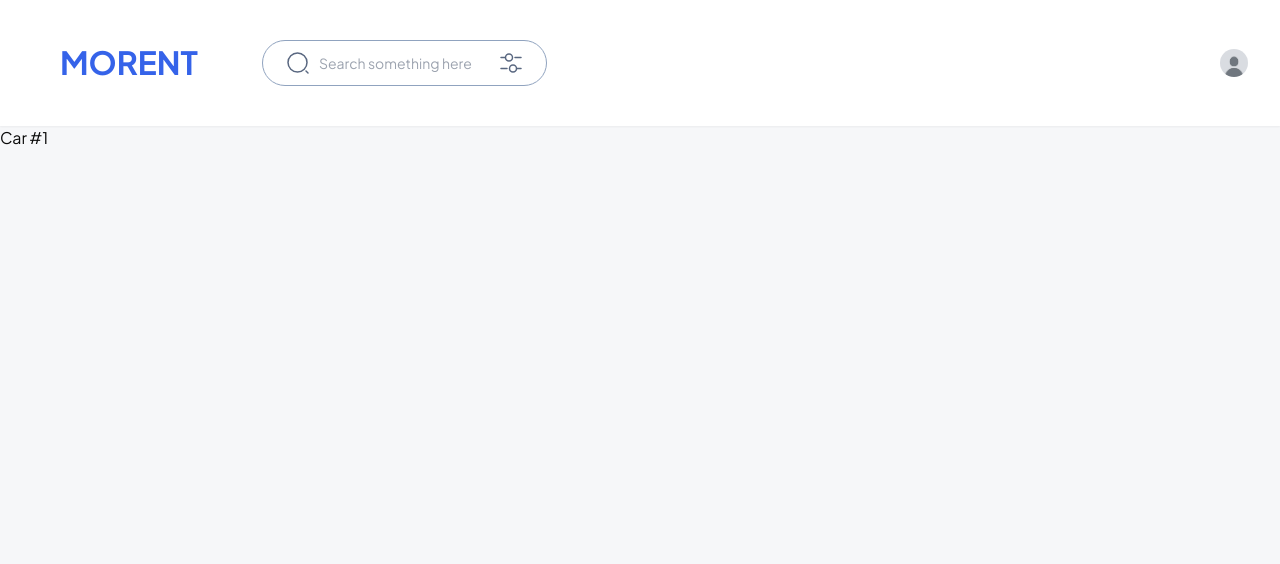
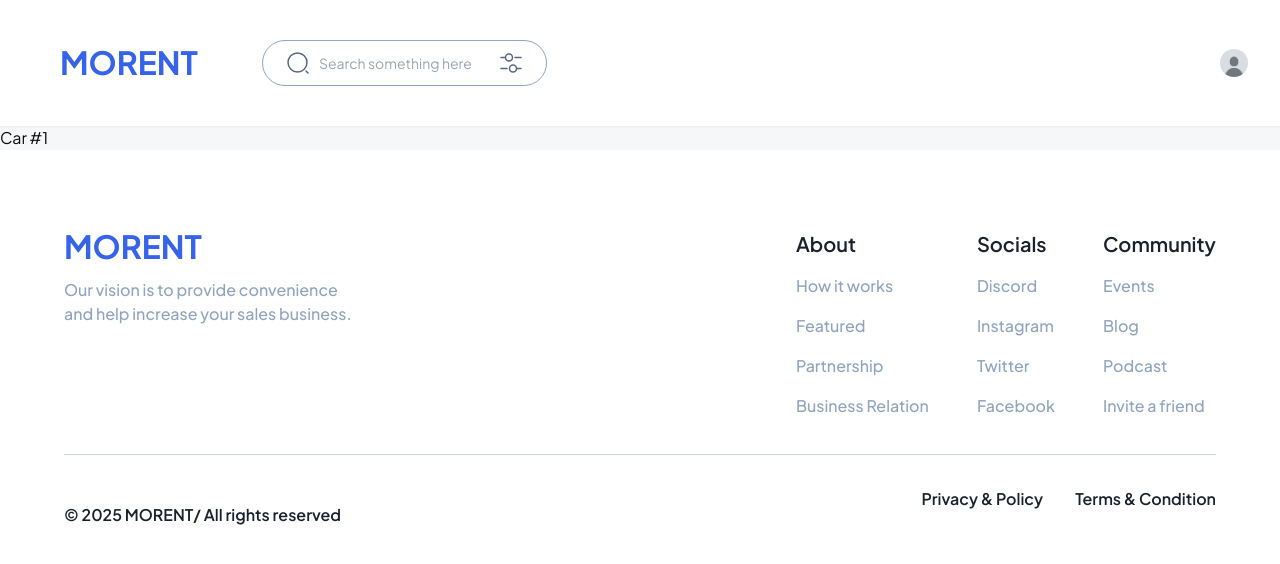
Before and after one commit to Ahmedd26/car-rental-agency, a Next.js app: page /cars/1 in a window 1280 px wide. Shown: the top 564 px of the page. Built offline with nearby package versions, Linux system fonts and the light colour scheme.

Commit message:
Created footer component and other components related to the footer

```diff
--- /dev/null
+++ b/app/_components/Footer/Footer.tsx
@@ -0,0 +1,64 @@
+import Logo from "@/app/_components/Logo";
+import LinkList, { type TLinks } from "./LinkList";
+import Link from "next/link";
+
+const aboutList: TLinks[] = [
+  { href: "/", label: "How it works" },
+  { href: "/", label: "Featured" },
+  { href: "/", label: "Partnership" },
+  { href: "/", label: "Business Relation" },
+];
+const socialsList: TLinks[] = [
+  { href: "/", label: "Discord" },
+  { href: "/", label: "Instagram" },
+  { href: "/", label: "Twitter" },
+  { href: "/", label: "Facebook" },
+];
+const communityList: TLinks[] = [
+  { href: "/", label: "Events" },
+  { href: "/", label: "Blog" },
+  { href: "/", label: "Podcast" },
+  { href: "/", label: "Invite a friend" },
+];
+export default function Footer() {
+  return (
+    <footer className="px-6 md:bg-white md:px-16 md:py-20">
+      <div className="flex flex-col justify-between md:flex-row">
+        <div className="mb-12 flex flex-col md:flex-1">
+          <Logo />
+          <p className="mt-4 text-xs font-medium text-secondary-300 sm:text-sm md:text-base">
+            Our vision is to provide convenience <br /> and help increase your
+            sales business.
+          </p>
+        </div>
+        <div className="flex flex-wrap gap-12 md:flex-[3] md:justify-end">
+          <LinkList links={aboutList} title="About" />
+          <LinkList links={socialsList} title="Socials" />
+          <LinkList links={communityList} title="Community" />
+        </div>
+      </div>
+      <div className="flex flex-col pt-12 md:mt-9 md:flex-row-reverse md:items-center md:justify-between md:border-t md:border-secondary-200 md:pt-8">
+        <div className="mb-8 flex flex-wrap items-center justify-between gap-8">
+          <Link
+            href="/"
+            className="text-xs font-semibold text-secondary-500 md:text-base"
+          >
+            Privacy & Policy
+          </Link>
+          <Link
+            href="/"
+            className="text-xs font-semibold text-secondary-500 md:text-base"
+          >
+            Terms & Condition
+          </Link>
+        </div>
+        <Link
+          href="/"
+          className="text-xs font-semibold text-secondary-500 md:text-base"
+        >
+          &copy; {new Date().getFullYear()} MORENT/ All rights reserved
+        </Link>
+      </div>
+    </footer>
+  );
+}
--- /dev/null
+++ b/app/_components/Footer/LinkList.tsx
@@ -0,0 +1,32 @@
+import Link from "next/link";
+import React from "react";
+
+export type TLinks = {
+  href: string;
+  label: string;
+};
+
+export interface LinkListProps {
+  title: string;
+  links: TLinks[];
+}
+
+export default function LinkList({ title, links }: LinkListProps) {
+  return (
+    <div>
+      <h4 className="mb-4 text-xl font-semibold text-secondary-500">{title}</h4>
+      <ul className="space-y-2 md:space-y-4">
+        {links.map((link) => (
+          <li key={link.label}>
+            <Link
+              href={link.href}
+              className="text-base font-medium text-secondary-300"
+            >
+              {link.label}
+            </Link>
+          </li>
+        ))}
+      </ul>
+    </div>
+  );
+}
--- a/app/layout.tsx
+++ b/app/layout.tsx
@@ -6,6 +6,7 @@ const plus_jakarta_sans = Plus_Jakarta_Sans({
 import type { Metadata } from "next";
 import "./globals.css";
 import Navbar from "@/app/_components/navbar/Navbar";
+import Footer from "@/app/_components/Footer/Footer";
 
 export const metadata: Metadata = {
   title: "MORENT | Car Rental Agency",
@@ -21,13 +22,14 @@ export default function RootLayout({
   return (
     <html lang="en">
       <body
-                className={`${plus_jakarta_sans.className} antialiased bg-primary-50`}
+        className={`${plus_jakarta_sans.className} bg-primary-50 antialiased`}
       >
         <nav>
           <Navbar />
         </nav>
         {children}
       </body>
+      <Footer />
     </html>
   );
 }
```
Lines whose indentation alone changed are shown as unchanged.
